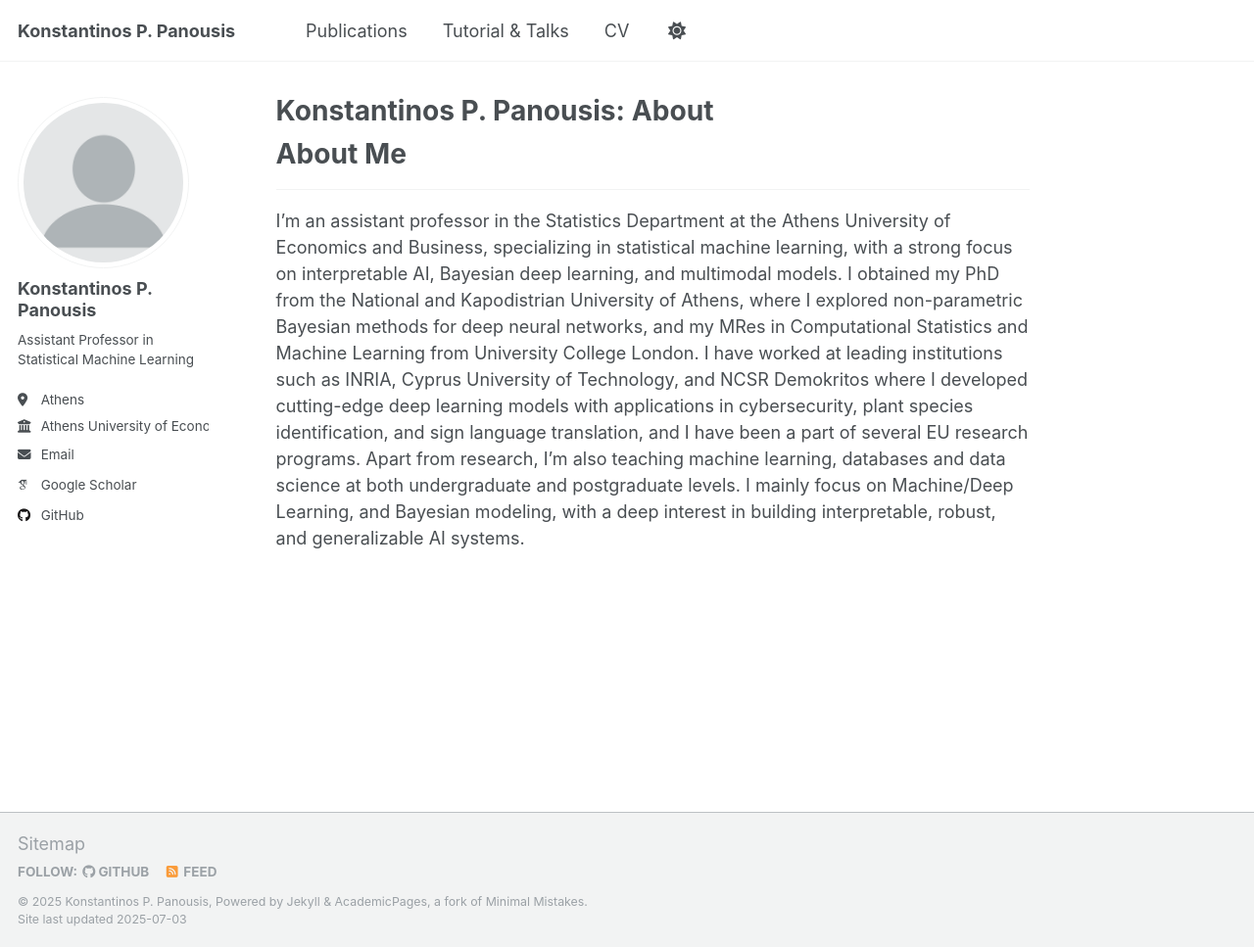
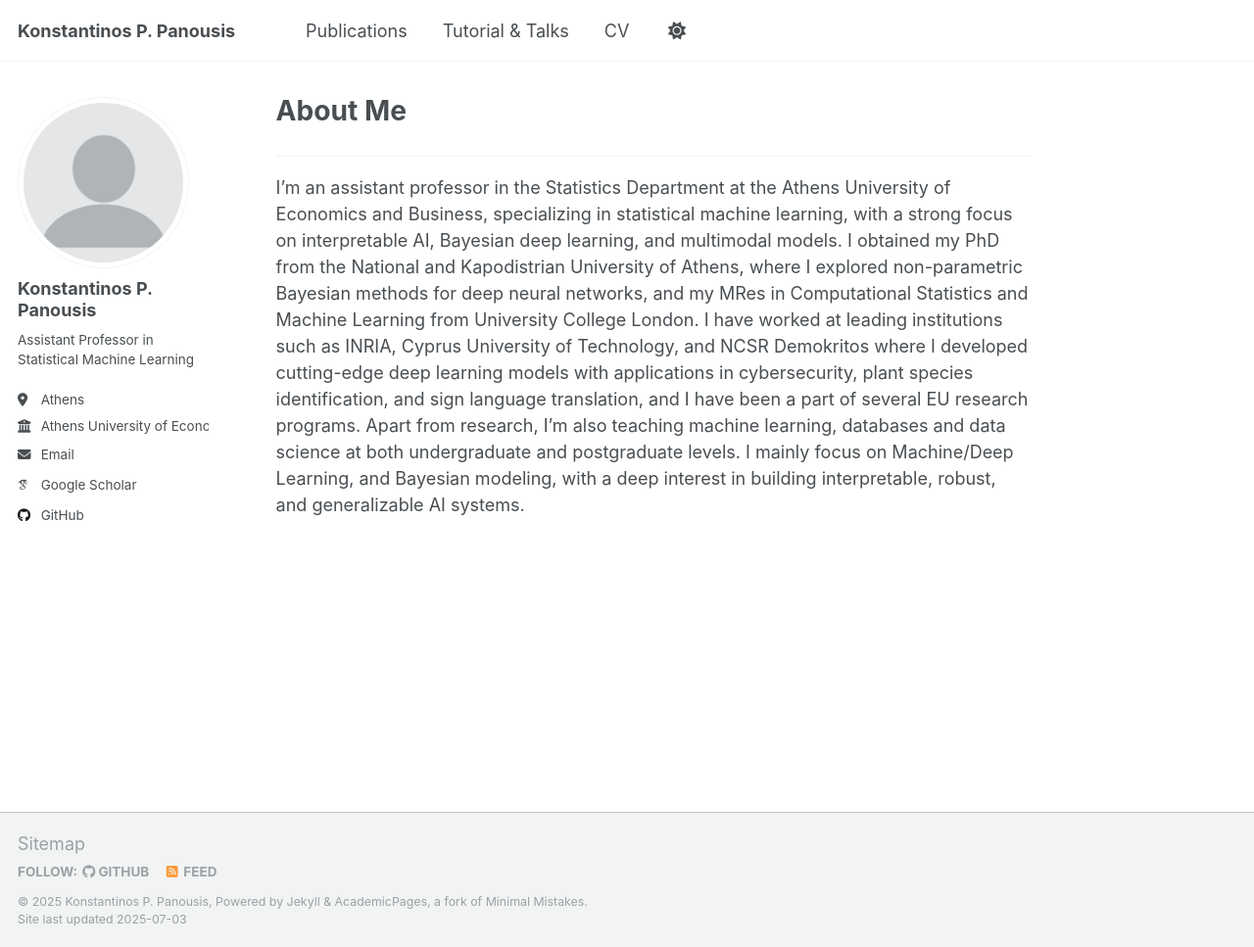
Before and after one commit to konpanousis/konpanousis.github.io, a Jekyll site: the page built from _pages/about.md, in a window 1280 px wide and 967 px high. Shown: the whole window at 98% size. Built offline with Jekyll 4.4.1, drawn with Linux system fonts in a browser that asks for light colours; some web fonts are replaced; a script that is not in the unit is left out.

Commit message:
Update about.md

```diff
--- a/_pages/about.md
+++ b/_pages/about.md
@@ -1,13 +1,13 @@
 ---
 permalink: /
-title: "Konstantinos P. Panousis: About"
+title: "About Me"
 author_profile: true
 redirect_from:
   - /about/
   - /about.html
 ---
 
-# About Me
+
 ---
 
 I'm an assistant professor in the Statistics Department at the Athens University of Economics and Business, specializing in statistical machine learning, with a strong focus on interpretable AI, Bayesian deep learning, and multimodal models. I obtained my PhD from the National and Kapodistrian University of Athens, where I explored non-parametric Bayesian methods for deep neural networks, and my MRes in Computational Statistics and Machine Learning from University College London. I have worked at leading institutions such as INRIA, Cyprus University of Technology, and NCSR Demokritos where I developed cutting-edge deep learning models with applications in cybersecurity, plant species identification, and sign language translation, and I have been a part of several EU research programs. Apart from research, I'm also teaching machine learning, databases and data science at both undergraduate and postgraduate levels. I mainly focus on Machine/Deep Learning, and Bayesian modeling, with a deep interest in building interpretable, robust, and generalizable AI systems.
```
